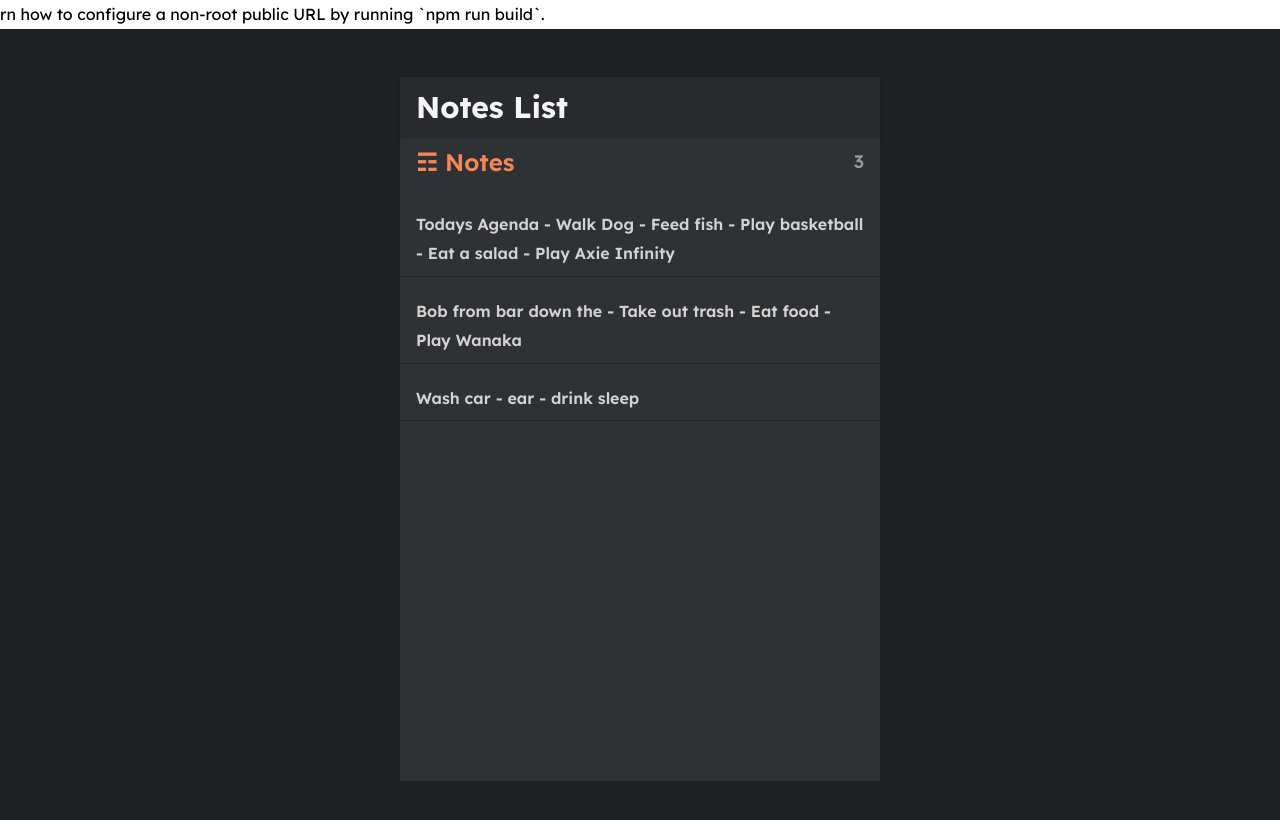
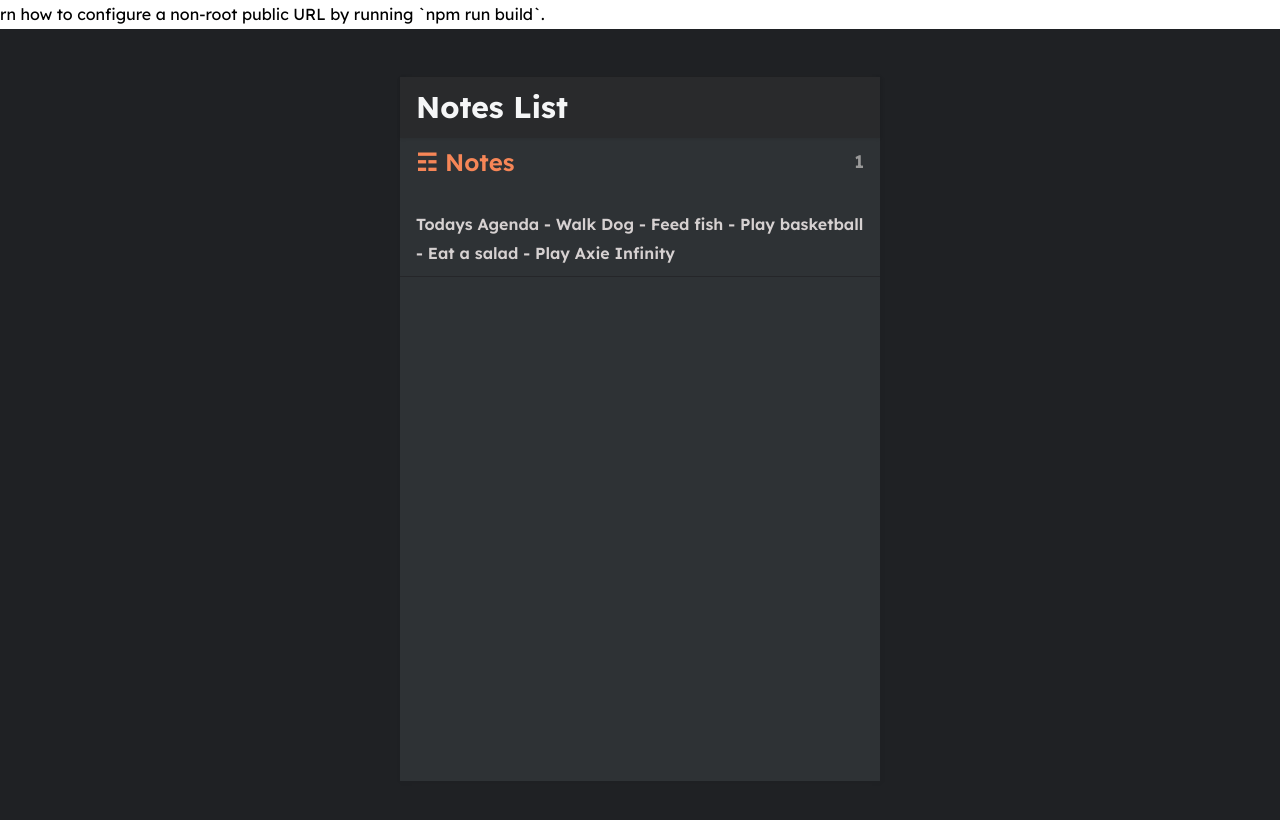
Before and after one commit to cwjki/notes-app-react, a React (Create React App) app: page / in a window 1280 px wide. Shown: the top 820 px of the page. Built offline with nearby package versions, Linux system fonts and the light colour scheme; data requests are answered from the project's data file.

Commit message:
delete notes

```diff
--- a/db.json
+++ b/db.json
@@ -3,17 +3,7 @@
     {
       "id": 1,
       "body": "Todays Agenda\n\n- Walk Dog\n- Feed fish\n- Play basketball\n- Eat a salad\n- Play Axie Infinity\n",
-      "updated": "2022-02-09T23:02:04.188Z"
-    },
-    {
-      "id": 2,
-      "body": "Bob from bar down the \n\n- Take out trash\n- Eat food\n- Play Wanaka",
-      "updated": "2022-02-09T23:02:14.228Z"
-    },
-    {
-      "id": 3,
-      "body": "Wash car\n- ear\n- drink\nsleep",
-      "updated": "2022-02-09T23:02:00.512Z"
+      "updated": "2022-02-09T23:45:18.408Z"
     }
   ]
 }
--- a/src/pages/NotePage.js
+++ b/src/pages/NotePage.js
@@ -33,6 +33,17 @@ const NotePage = () => {
         })
     }
 
+    let deleteNote = async () => {
+        await fetch (`http://localhost:8000/notes/${noteId}`, {
+            method: 'DELETE',
+            headers: {
+                'Content-Type': 'application/json'
+            },
+            body: JSON.stringify(note)
+        })
+        navigate('/')
+    }
+
     let handleSubmit = () => {
         updateNote()
         navigate('/')
@@ -46,6 +57,7 @@ const NotePage = () => {
                         <ArrowLeft onClick={handleSubmit} />
                     </Link>
                 </h3>
+                <button onClick={deleteNote}>Delete</button>
             </div>
 
             <textarea onChange={(e) => (setNote({...note, 'body':e.target.value}))} value={note?.body}></textarea>
```
